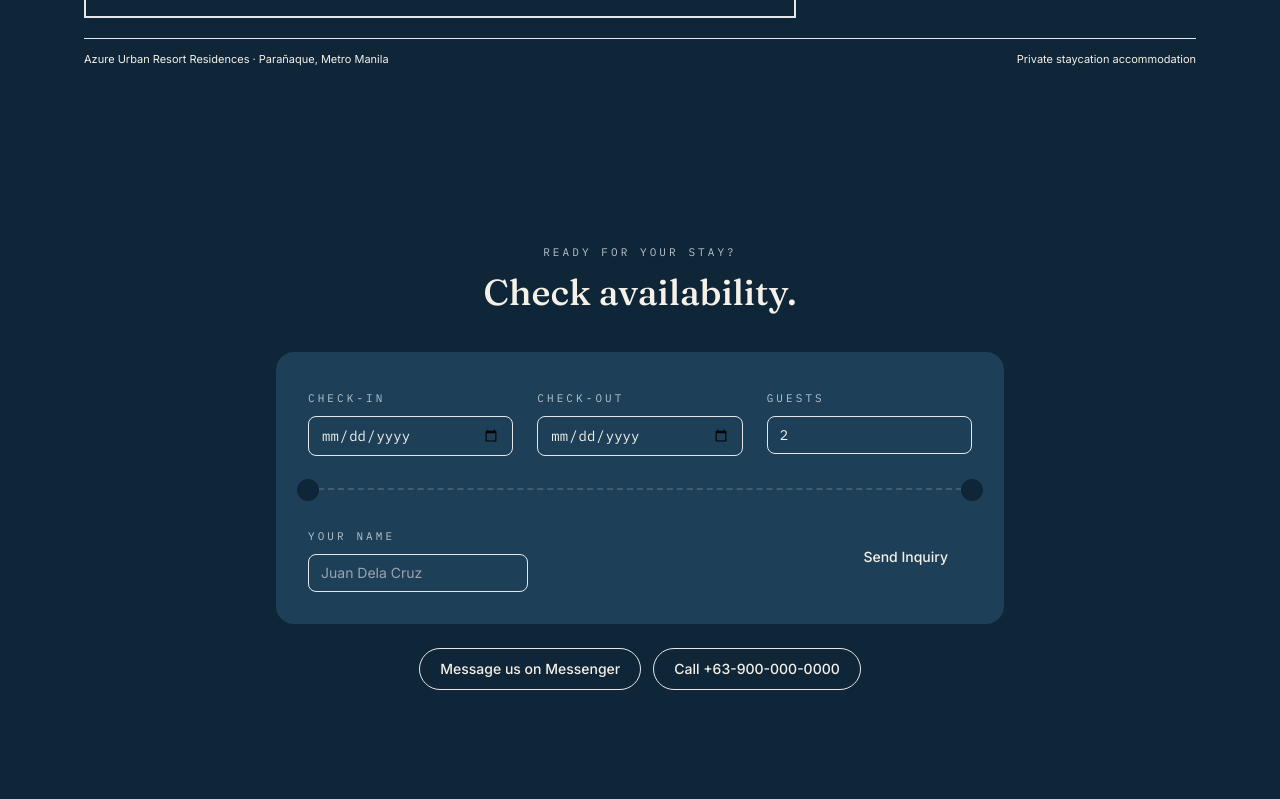
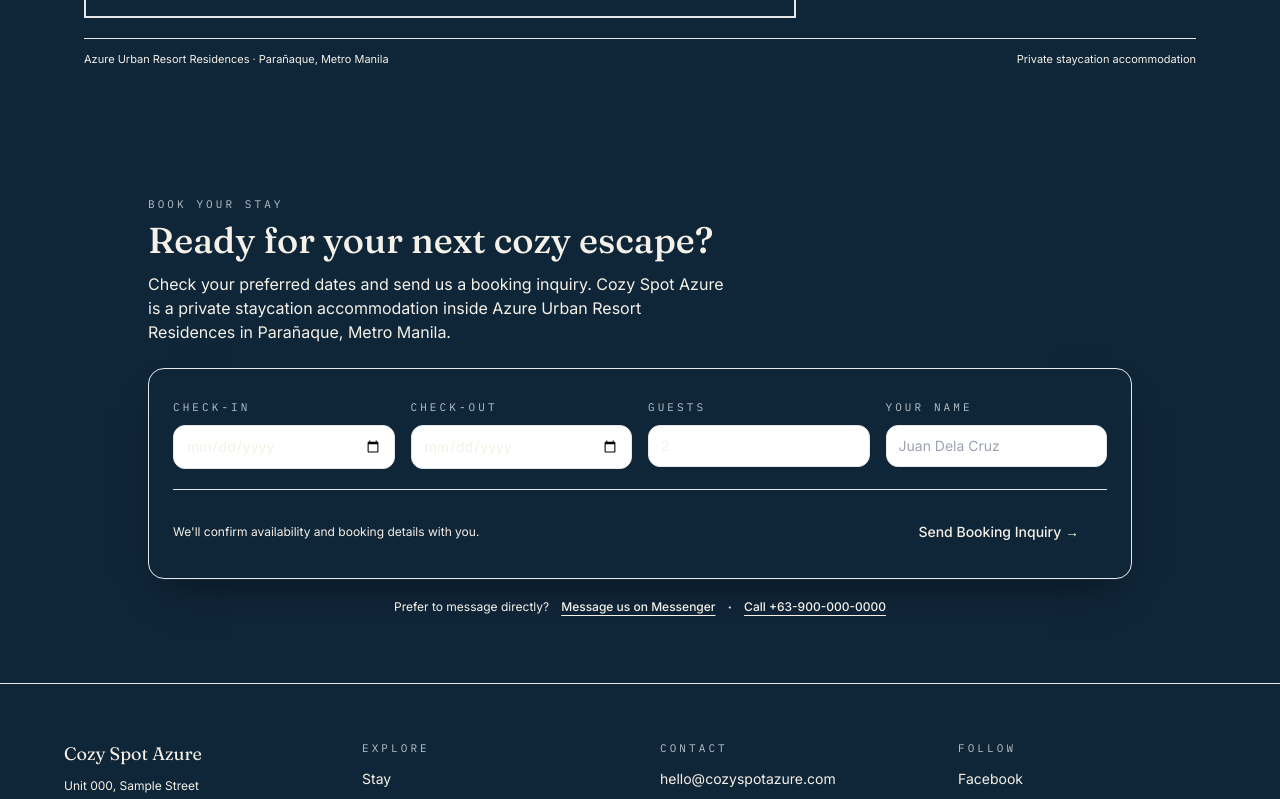
Before and after one commit to cozyspot-azurestaycation/cozyspotazurestaycation206, a Next.js app: page / in a window 1280 px wide. Shown: the part 7120-7919 px from the top of the page. Built offline with nearby package versions, Linux system fonts and the light colour scheme; no server answers.

Commit message:
Update booking-cta.tsx

```diff
--- a/components/booking-cta.tsx
+++ b/components/booking-cta.tsx
@@ -3,12 +3,6 @@
 import { useState } from "react";
 import { siteConfig } from "@/lib/site-config";
 
-/**
- * This form has no backend by default — it composes a pre-filled email via
- * `mailto:` so it works the moment you deploy, with zero services to wire
- * up. When you're ready for a real inbox flow, swap `handleSubmit` for a
- * POST to Formspree, Getform, or a Vercel API route.
- */
 export function BookingCta() {
   const [checkIn, setCheckIn] = useState("");
   const [checkOut, setCheckOut] = useState("");
@@ -17,44 +11,96 @@ export function BookingCta() {
 
   function handleSubmit(e: React.FormEvent) {
     e.preventDefault();
-    const subject = encodeURIComponent(`Booking inquiry — ${name || "Guest"}`);
+
+    const subject = encodeURIComponent(
+      `Cozy Spot Azure Booking Inquiry — ${name || "Guest"}`
+    );
+
     const body = encodeURIComponent(
-      `Name: ${name}\nCheck-in: ${checkIn}\nCheck-out: ${checkOut}\nGuests: ${guests}\n`
+      `Hello Cozy Spot Azure!
+
+I would like to inquire about booking the unit.
+
+Name: ${name}
+Check-in: ${checkIn}
+Check-out: ${checkOut}
+Number of guests: ${guests}
+
+Please let me know if the dates are available and the total rate.
+
+Thank you!`
     );
+
     window.location.href = `mailto:${siteConfig.email}?subject=${subject}&body=${body}`;
   }
 
   return (
-    <section id="book" className="mx-auto max-w-3xl px-5 py-20 sm:py-28">
-      <p className="eyebrow text-center">Ready For Your Stay?</p>
-      <h2 className="mt-3 text-center font-display text-3xl font-medium sm:text-4xl">
-        Check availability.
+    <section
+      id="book"
+      className="bg-linen-dark py-12 sm:py-16"
+    >
+      <div className="mx-auto max-w-5xl px-5">
+
+        {/* Heading */}
+        <div className="max-w-2xl">
+          <p className="eyebrow text-brass">
+            Book Your Stay
+          </p>
+
+          <h2 className="mt-2 font-display text-3xl font-medium leading-tight sm:text-4xl">
+            Ready for your next cozy escape?
           </h2>
 
-      <form onSubmit={handleSubmit} className="ticket-stub mt-10 overflow-hidden">
-        <div className="grid grid-cols-1 gap-6 p-7 sm:grid-cols-3 sm:p-8">
+          <p className="mt-3 max-w-xl text-sm leading-relaxed text-ink/60 sm:text-base">
+            Check your preferred dates and send us a booking inquiry.
+            Cozy Spot Azure is a private staycation accommodation inside
+            Azure Urban Resort Residences in Parañaque, Metro Manila.
+          </p>
+        </div>
+
+        {/* Booking form */}
+        <form
+          onSubmit={handleSubmit}
+          className="mt-6 rounded-2xl border border-ink/10 bg-cloud p-5 shadow-card sm:p-6"
+        >
+          <div className="grid grid-cols-1 gap-4 sm:grid-cols-2 lg:grid-cols-4">
+
+            {/* Check-in */}
             <label className="block">
-            <span className="eyebrow">Check-in</span>
+              <span className="eyebrow">
+                Check-in
+              </span>
+
               <input
                 required
                 type="date"
                 value={checkIn}
                 onChange={(e) => setCheckIn(e.target.value)}
-              className="mt-2 w-full rounded-lg border border-ink/15 bg-transparent px-3 py-2 font-mono text-sm text-ink"
+                className="mt-2 w-full rounded-xl border border-ink/15 bg-linen px-3 py-2.5 text-sm text-ink outline-none transition-colors focus:border-brass"
               />
             </label>
+
+            {/* Check-out */}
             <label className="block">
-            <span className="eyebrow">Check-out</span>
+              <span className="eyebrow">
+                Check-out
+              </span>
+
               <input
                 required
                 type="date"
                 value={checkOut}
                 onChange={(e) => setCheckOut(e.target.value)}
-              className="mt-2 w-full rounded-lg border border-ink/15 bg-transparent px-3 py-2 font-mono text-sm text-ink"
+                className="mt-2 w-full rounded-xl border border-ink/15 bg-linen px-3 py-2.5 text-sm text-ink outline-none transition-colors focus:border-brass"
               />
             </label>
+
+            {/* Guests */}
             <label className="block">
-            <span className="eyebrow">Guests</span>
+              <span className="eyebrow">
+                Guests
+              </span>
+
               <input
                 required
                 type="number"
@@ -62,49 +108,73 @@ export function BookingCta() {
                 max={12}
                 value={guests}
                 onChange={(e) => setGuests(e.target.value)}
-              className="mt-2 w-full rounded-lg border border-ink/15 bg-transparent px-3 py-2 font-mono text-sm text-ink"
+                className="mt-2 w-full rounded-xl border border-ink/15 bg-linen px-3 py-2.5 text-sm text-ink outline-none transition-colors focus:border-brass"
               />
             </label>
-        </div>
 
-        <div className="ticket-perforation mx-8" />
+            {/* Name */}
+            <label className="block">
+              <span className="eyebrow">
+                Your name
+              </span>
 
-        <div className="flex flex-col gap-4 p-7 sm:flex-row sm:items-center sm:justify-between sm:p-8">
-          <label className="block w-full sm:max-w-[220px]">
-            <span className="eyebrow">Your name</span>
               <input
                 required
                 type="text"
                 value={name}
                 onChange={(e) => setName(e.target.value)}
                 placeholder="Juan Dela Cruz"
-              className="mt-2 w-full rounded-lg border border-ink/15 bg-transparent px-3 py-2 text-sm text-ink placeholder:text-ink/30"
+                className="mt-2 w-full rounded-xl border border-ink/15 bg-linen px-3 py-2.5 text-sm text-ink placeholder:text-ink/30 outline-none transition-colors focus:border-brass"
               />
             </label>
+          </div>
+
+          {/* Submit */}
+          <div className="mt-5 flex flex-col gap-3 border-t border-ink/10 pt-5 sm:flex-row sm:items-center sm:justify-between">
+
+            <p className="text-xs leading-relaxed text-ink/45">
+              We'll confirm availability and booking details with you.
+            </p>
+
             <button
               type="submit"
-            className="w-full shrink-0 rounded-full bg-ink px-6 py-3 text-sm font-medium text-linen transition-colors hover:bg-azure sm:w-auto"
+              className="w-full rounded-full bg-ink px-7 py-3 text-sm font-medium text-linen transition-all duration-300 hover:-translate-y-0.5 hover:bg-azure sm:w-auto"
             >
-            Send Inquiry
+              Send Booking Inquiry →
             </button>
+
           </div>
         </form>
 
-      <div className="mt-6 flex flex-wrap items-center justify-center gap-3">
+        {/* Direct contact */}
+        <div className="mt-4 flex flex-col items-center justify-center gap-2 text-center sm:flex-row sm:gap-3">
+
+          <span className="text-xs text-ink/40">
+            Prefer to message directly?
+          </span>
+
           <a
             href={siteConfig.messengerUrl}
             target="_blank"
             rel="noopener noreferrer"
-          className="rounded-full border border-ink/15 px-5 py-2.5 text-sm font-medium text-ink transition-colors hover:border-ink/40"
+            className="text-xs font-medium text-ink underline underline-offset-4 transition-colors hover:text-brass"
           >
             Message us on Messenger
           </a>
+
+          <span className="hidden text-ink/20 sm:inline">
+            ·
+          </span>
+
           <a
             href={`tel:${siteConfig.phone}`}
-          className="rounded-full border border-ink/15 px-5 py-2.5 text-sm font-medium text-ink transition-colors hover:border-ink/40"
+            className="text-xs font-medium text-ink underline underline-offset-4 transition-colors hover:text-brass"
           >
             Call {siteConfig.phone}
           </a>
+
+        </div>
+
       </div>
     </section>
   );
```
Lines whose indentation alone changed are shown as unchanged.
